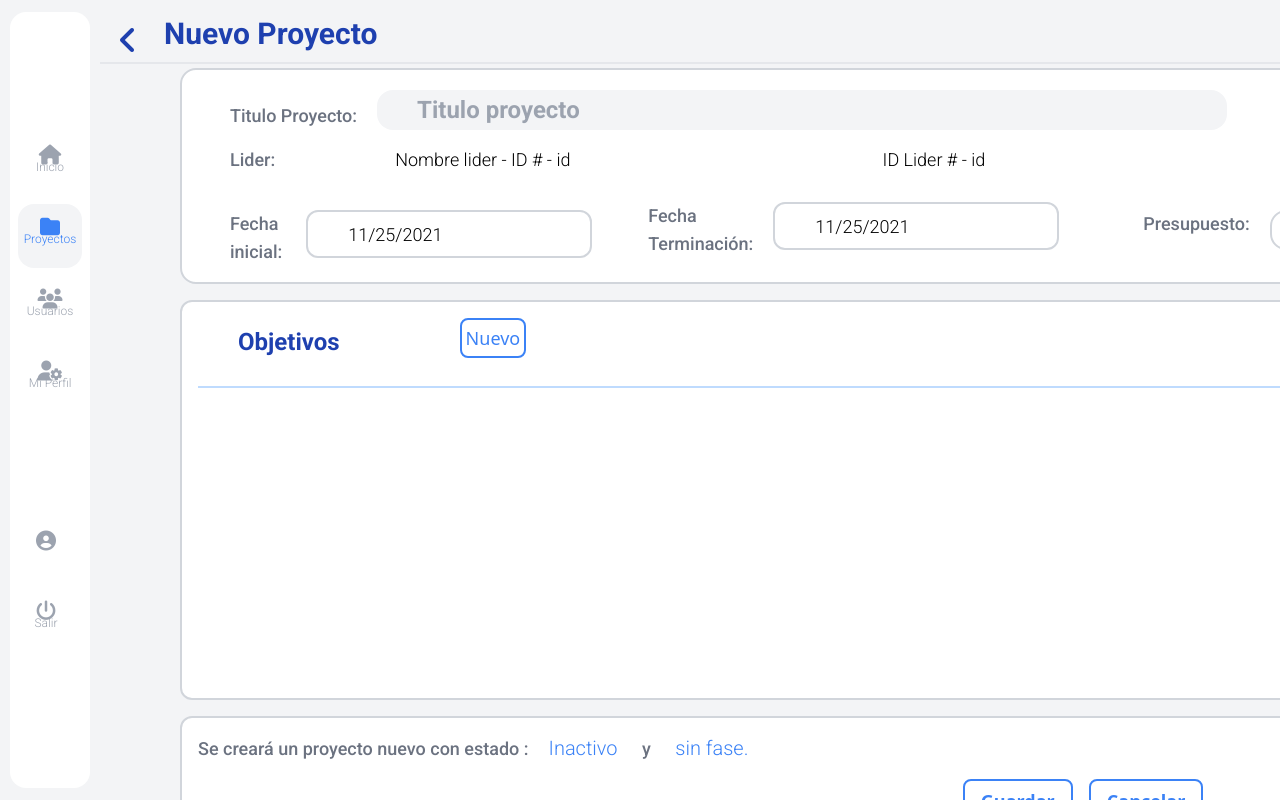
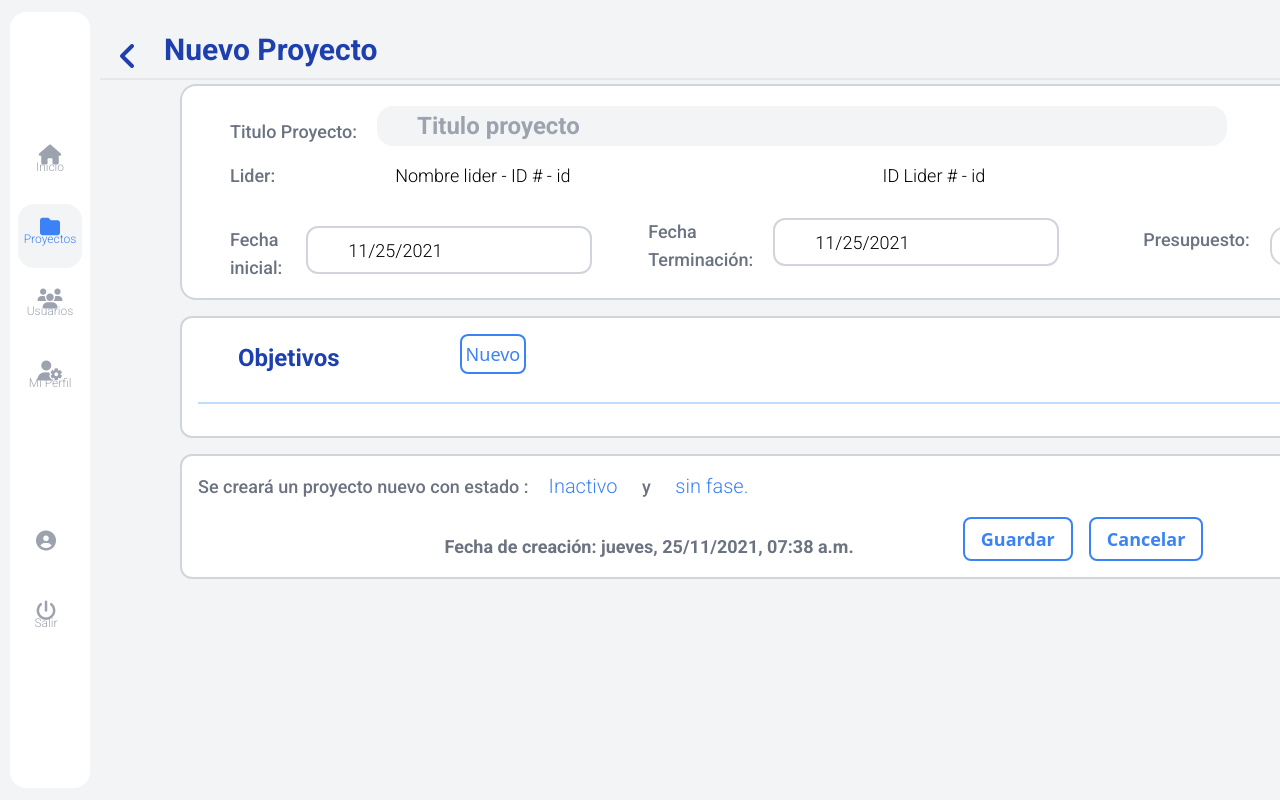
Before and after one commit to victoriaycode/Front-end-project-manager, a React (Create React App) app: page /proyectos/nuevo in a window 1280 px wide. Shown: the top 800 px of the page. Built offline with nearby package versions, Linux system fonts and the light colour scheme.

Commit message:
sticky-title in create project

```diff
--- a/src/pages/projects/New_project.jsx
+++ b/src/pages/projects/New_project.jsx
@@ -113,8 +113,8 @@ const New_project = () => {
         )
     }
     return (
-        <div className="w-full h-full overflow-y-scroll mb-6">
-            <div className="relative  z-40 h-16 flex flex-row bg-gray-100 w-full  align-center justify-start pt-2 border-b-2 ">
+        <div className="w-full h-full mb-6 ">
+            <div className="sticky top-0 z-50 h-16 flex flex-row bg-gray-100 w-full  align-center justify-start pt-2 mt-4 border-b-2 ">
                 <NavLink to="/proyectos/">
                     <button className="text-blue-800 py-4 px-4 block hover:text-blue-400 hover:bg-gray-200 focus:outline-none font-medium border-blue-800 rounded-full h-14 w-14 align-center justify-center">
                         <i className="fas fa-angle-left fa-2x"></i>
@@ -126,7 +126,7 @@ const New_project = () => {
                 </span>
             </div>
 
-            <div className="w-full h-full  overflow-y-scrollmx-10 ">
+            <div className="w-full   overflow-y-hidden ">
 
                 <div className="w-full h-full px-20 ">
 
@@ -187,7 +187,7 @@ const New_project = () => {
                                 </div>
                             </div>
                         </div>  </div>
-                    <div className=" w-full h-3/6   bg-white  mt-4 flex flex-col align-center justify-center border-solid border-2 border-gray-300
+                    <div className=" w-full h-3/5   bg-white  mt-4 flex flex-col align-center justify-center border-solid border-2 border-gray-300
                     rounded-xl py-2">
 
                         <div className="w-full   py-2 px-4 flex flex-col h-full ">
@@ -223,7 +223,7 @@ const New_project = () => {
 
                             }
                             <ul className="list-decimal  h-full mt-5 py-2 px-6 border-t-2
-                            border-blue-200 overflow-y-scroll">
+                            border-blue-200 pl-10 pr-8">
 
                                 {objectives_list !== {} && objectives_list.map((objetivo) => {
                                     return (<RowObjective key={nanoid()} list={objectives_list} setObjectivesList={setObjectivesList} datarow={objetivo} />);
```
